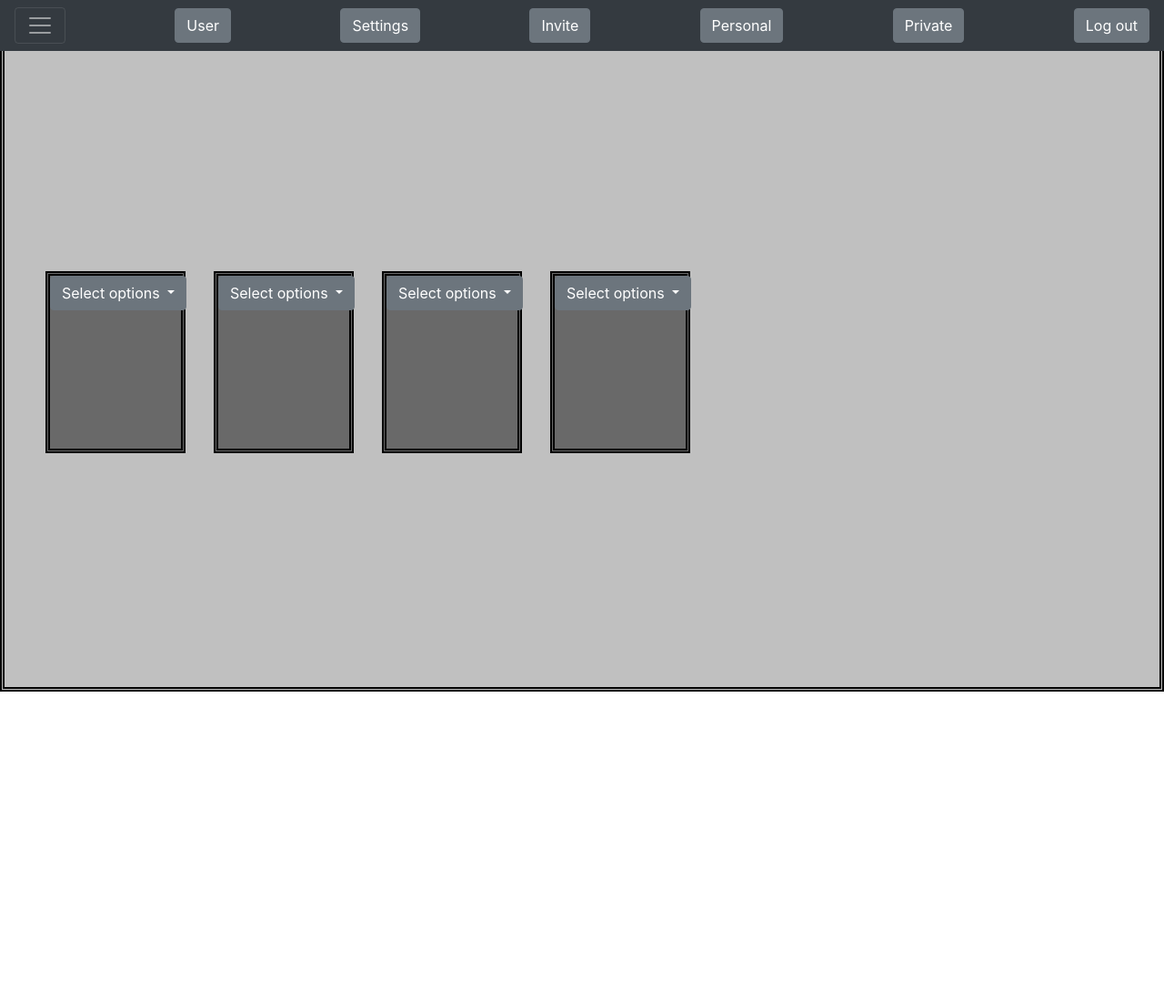
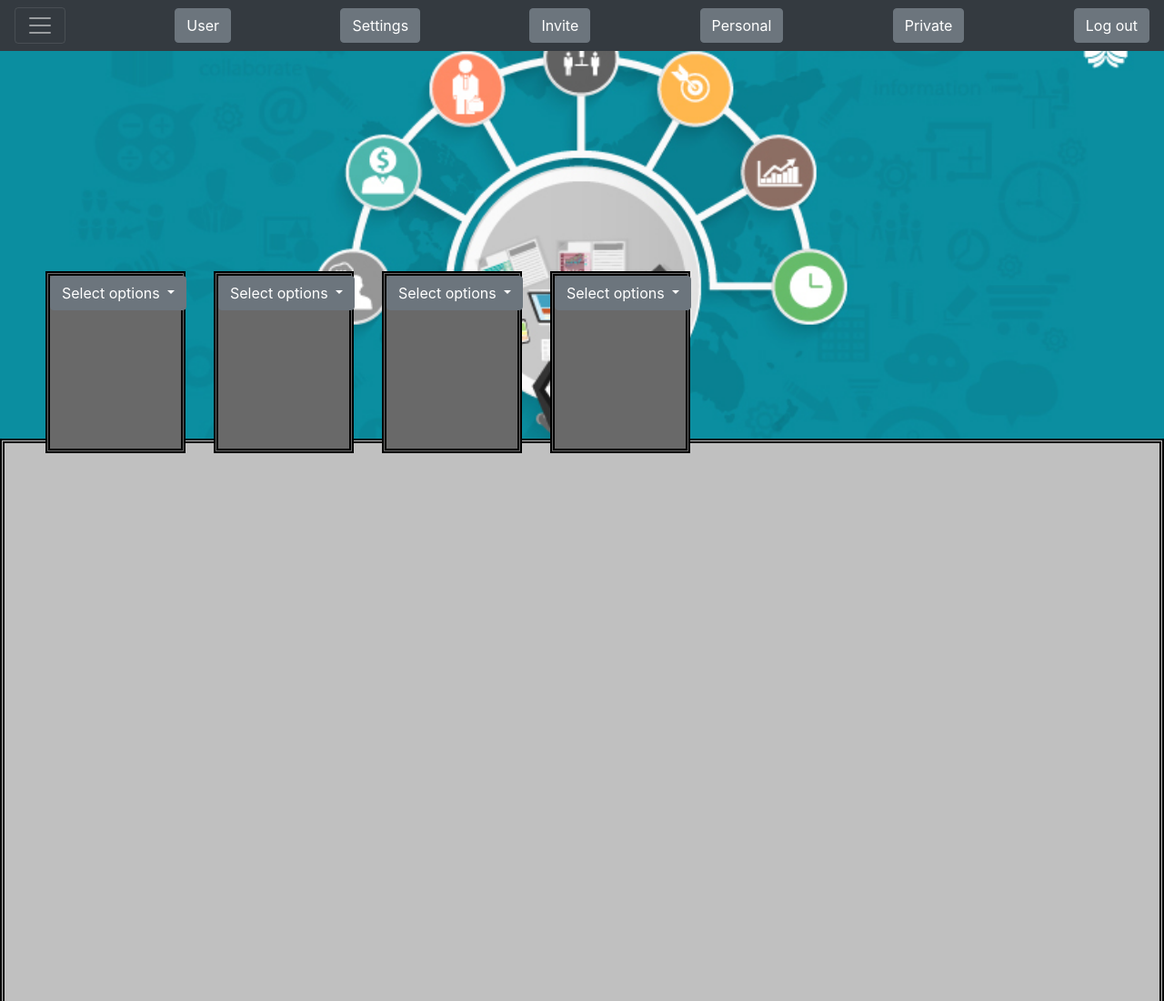
Before and after one commit to Kamil12121/Kamil12121.github.iowe, a plain HTML site: page projectmanager/index.html in a window 1280 px wide. Shown: the top 1100 px of the page at 91% size. Before the commit the page ends 800 px from the top, so only its background shows below. Drawn offline with nearby package versions, Linux system fonts and the light colour scheme.

Commit message:
update13

```diff
--- a/projectmanager/index.html
+++ b/projectmanager/index.html
@@ -23,9 +23,12 @@
             <a class="dropdown-item" href="#">Copy List</a>
             <a class="dropdown-item" href="#">Move List</a>
           </div>
-        </div></div>
+        </div>
+      </div>
     </div>
-
+    <div>
+      <img src="maenager.jpg" class="img-fluid" alt="..." width="100%">
+    </div>
     <div class="wrapper1">
         <div class="move1"><div class="dropdown">
           <button class="btn btn-secondary dropdown-toggle" type="button" id="dropdownMenuButton" data-toggle="dropdown" aria-haspopup="true" aria-expanded="false">
```
Also changed, not shown: projectmanager/maenager.jpg (added).
